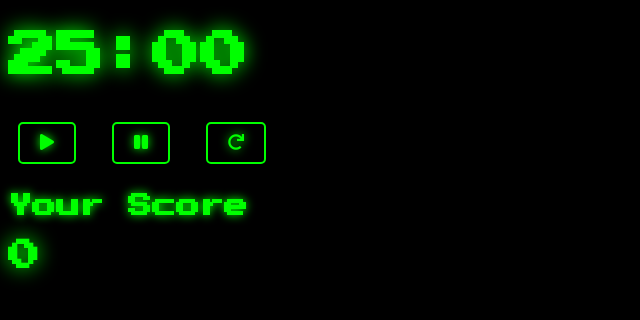
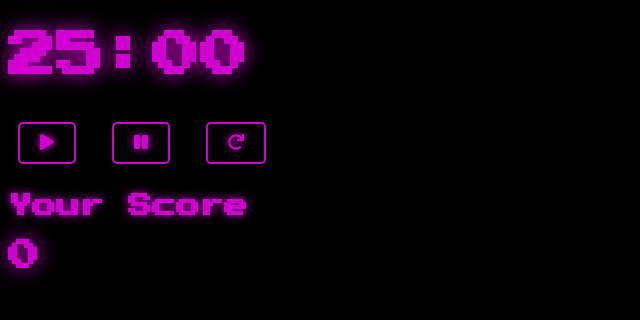
Before and after one commit to MoonBuggyInteractive/POMODORO, a plain HTML site: page index.html in a window 1280 px wide. Shown: the whole page, without its empty margins (0-640 px from the left). Drawn offline with Linux system fonts and the light colour scheme.

Commit message:
Update styles.css

```diff
--- a/styles.css
+++ b/styles.css
@@ -1,39 +1,46 @@
 body {
     background-color: #000;
-    color: #0f0;
+    color: #d100d1; /* Neon pinkish-purple */
     font-family: 'Press Start 2P', cursive;
-    text-shadow: 0 0 10px #0f0;
+    text-shadow: 0 0 10px #d100d1; /* Neon pinkish-purple shadow */
 }
 
 button {
     background-color: #000;
-    color: #0f0;
-    border: 2px solid #0f0;
+    color: #d100d1; /* Neon pinkish-purple */
+    border: 2px solid #d100d1; /* Neon pinkish-purple border */
     padding: 10px 20px;
     margin: 10px;
     border-radius: 5px;
     font-size: 1em;
     cursor: pointer;
     transition: background-color 0.3s ease, color 0.3s ease;
-    text-shadow: 0 0 10px #0f0;
+    text-shadow: 0 0 10px #d100d1; /* Neon pinkish-purple shadow */
 }
 
 button:hover {
-    background-color: #0f0;
+    background-color: #d100d1; /* Neon pinkish-purple */
     color: #000;
 }
 
 button:active {
-    background-color: #00ff00;
+    background-color: #ff00ff; /* Brighter pinkish-purple */
     color: #000;
 }
 
 #timer-display {
     font-size: 3em;
-    text-shadow: 0 0 20px #0f0;
+    text-shadow: 0 0 20px #d100d1; /* Neon pinkish-purple shadow */
 }
 
 #score-display {
     font-size: 2em;
-    text-shadow: 0 0 20px #0f0;
+    text-shadow: 0 0 20px #d100d1; /* Neon pinkish-purple shadow */
 }
+
+@media (max-height: 500px) {
+    /* Styles for when the iframe's height is 500px or less */
+    #timer-display, #score-display {
+        font-size: 1.5em;
+    }
+}
```
